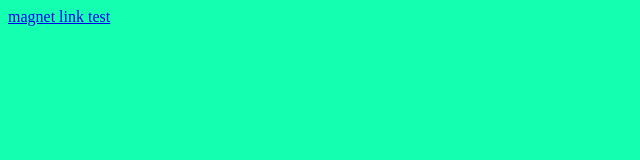
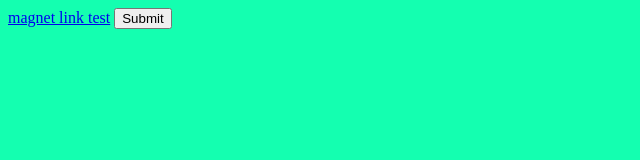
Before and after one commit to ywtv/ywtv.github.io, a plain HTML site: page index.html in a window 1280 px wide. Shown: the whole page, without its empty margins (0-640 px from the left). Drawn offline with Linux system fonts and the light colour scheme.

Commit message:
Update index.html

```diff
--- a/index.html
+++ b/index.html
@@ -4,6 +4,7 @@
 </head>
 <body bgcolor="#14FFB0">
     <a href="magnet:?xt=urn:btih:2D988B5F9CDF09E55592E6F8DED91E1116777D40" title="titolo del file" target="_self">magnet link test</a>
+    <input id="intense" type="submit" value="Submit">
 </body>
 <script src="jscript.js"></script>
 </html>
```
